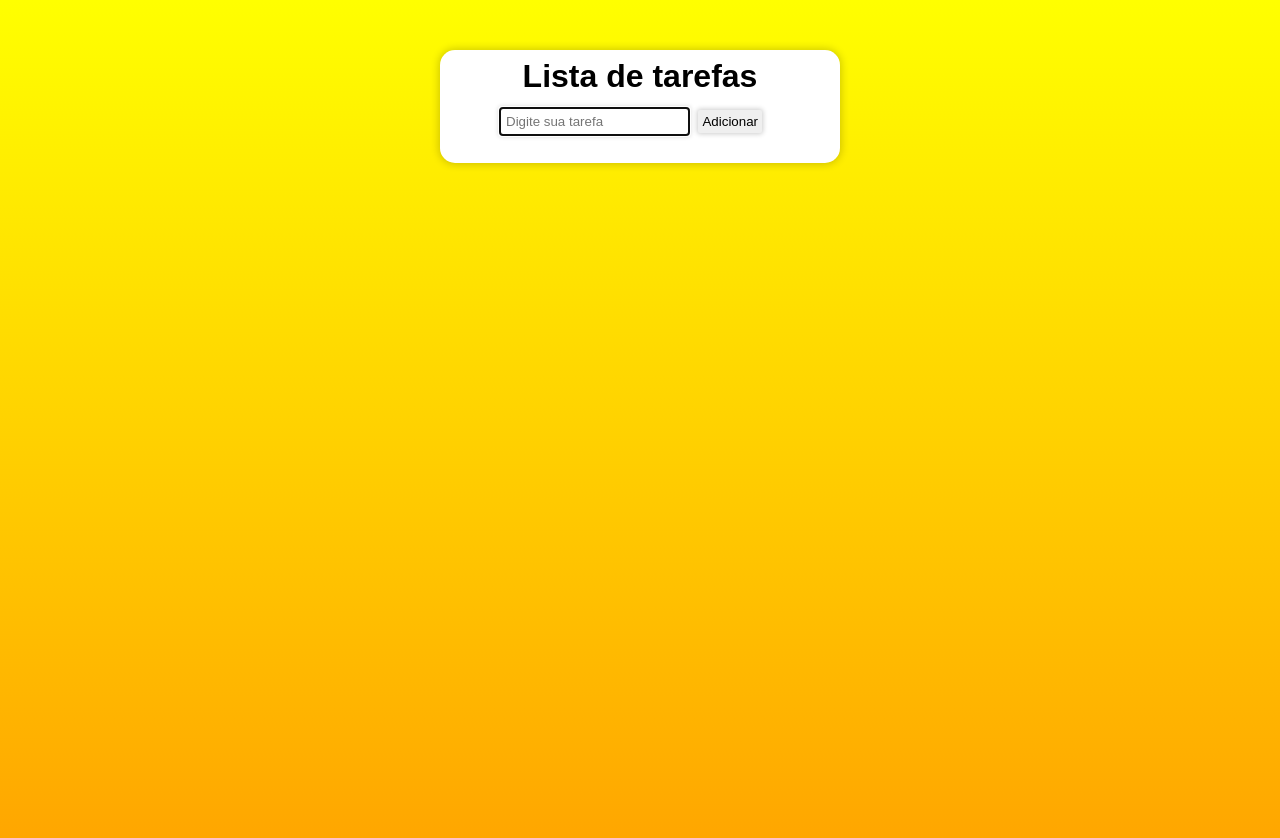
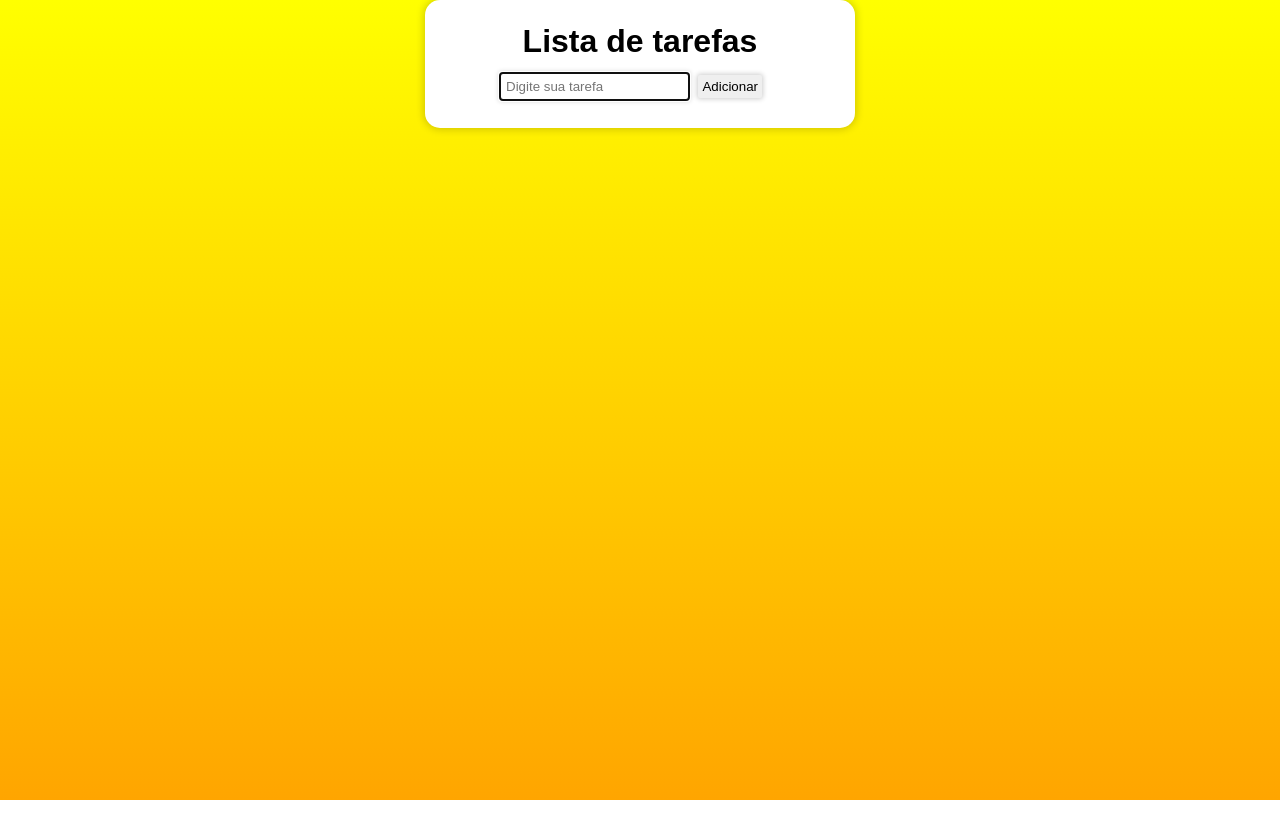
Before and after one commit to guicampe/projeto-lista, a plain HTML site: page index.html in a window 1280 px wide. After the commit the page ends 800 px from the top, so only its background shows below. Drawn offline with Linux system fonts and the light colour scheme.

Commit message:
retirada barra de rolagem

```diff
--- a/estilo/style.css
+++ b/estilo/style.css
@@ -3,26 +3,25 @@
 * {
     margin: 0px;
     padding: 0px;
-
 }
 
 body {
-    width: 100vw;
-    height: 100vh;
+    font-family: Arial, Helvetica, sans-serif;
     background-image: linear-gradient(to top, orange, yellow);
-    font-family: Arial, Helvetica, sans-serif;
+    background-size: cover;
+    background-repeat: no-repeat;
+    min-height: 100vh;
 }
 
 
-div.container {
+.container {
+    margin: auto;
     max-width: 400px;
-    min-height: fit-content;
+    height: fit-content;
+    padding: 15px;
     background-color: white;
     border-radius: 15px;
     box-shadow: 0px 0px 8px 1px rgba(0, 0, 0, 0.2);
-    margin: auto;
-    margin-top: 50px;
-    padding-bottom: 15px;
 }
 
 div > h1 {
```
